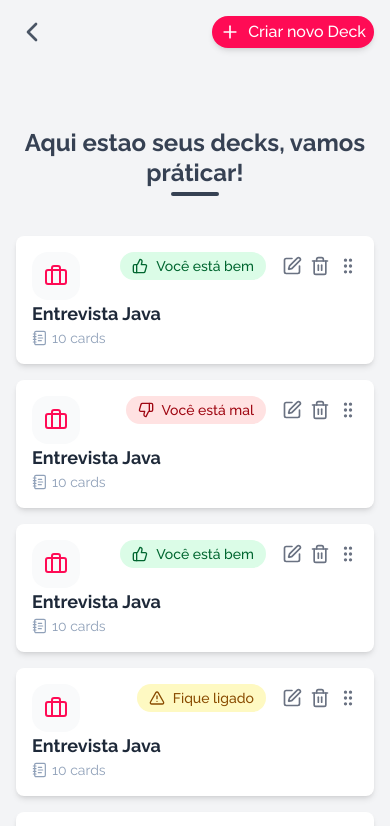
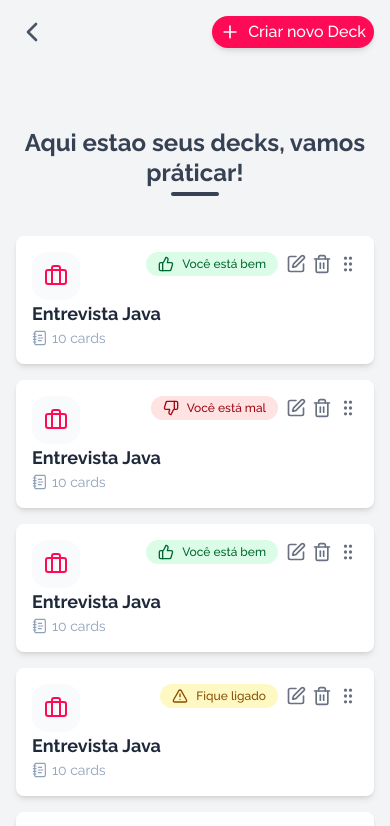
Before and after one commit to julioceno/memoriza, a Next.js app: page /home in a window 390 px wide. Shown: the top 826 px of the page. Built offline with nearby package versions, Linux system fonts and the light colour scheme.

Commit message:
feat: improve viewports

```diff
--- a/src/components/DeckCard/components/Actions/index.tsx
+++ b/src/components/DeckCard/components/Actions/index.tsx
@@ -2,14 +2,14 @@ import { Edit, GripVertical, Trash2 } from 'lucide-react';
 
 const Actions: React.FC = () => {
     return (
-        <div className="flex items-center gap-2">
-             <button className="text-gray-500 hover:text-gray-700">
+        <div className="flex items-center gap-1.5 sm:*:">
+             <button className="text-gray-500 hover:text-gray-900 ">
                 <Edit className="w-5 h-5" />
             </button>
-            <button className="text-gray-500 hover:text-gray-700">
+            <button className="text-gray-500 hover:text-gray-900">
                 <Trash2 className="w-5 h-5" />
             </button>
-            <button className="text-gray-500 hover:text-gray-700">
+            <button className="text-gray-500 hover:text-gray-900">
                 <GripVertical className="w-5 h-5" />
             </button>
         </div>
--- a/src/components/DeckCard/components/StatusBadge/index.tsx
+++ b/src/components/DeckCard/components/StatusBadge/index.tsx
@@ -6,7 +6,7 @@ const StatusBadge: React.FC<IStatusBadgeProps> = ({ type }) => {
   const { style, icon, text } = typeStyles[type];
 
   return (
-    <div className={`flex items-center gap-2 ${style} px-3 py-1 rounded-full text-sm font-medium`}>
+    <div className={`flex items-center gap-2 px-3 py-1 rounded-full text-xs sm:text-sm font-medium ${style}`}>
       {React.cloneElement(icon, { className: 'flex-shrink-0 w-4 h-4' })}
       {text}
     </div>
--- a/src/components/DeckCard/index.tsx
+++ b/src/components/DeckCard/index.tsx
@@ -13,11 +13,11 @@ interface IDeckCardProps {
 const DeckCard: React.FC<IDeckCardProps> = ({ title, cardCount, statusBadgeType }) => {
   return (
     <div className="flex flex-col p-4 bg-white w-sm rounded-lg shadow-md hover:shadow-lg transition">
-      <div className="flex items-start justify-between gap-4 w-full">
+      <div className="flex items-start justify-between gap-1 sm:gap-4 w-full">
         <div className="flex items-center justify-center w-12 h-12 bg-gray-50 rounded-2xl">
           <Briefcase className="text-principal w-6 h-6" />
         </div>
-        <div className="flex items-center gap-4">
+        <div className="flex items-center gap-2 sm:gap-4">
           <StatusBadge type={statusBadgeType} />
           <Actions />
         </div>
```
